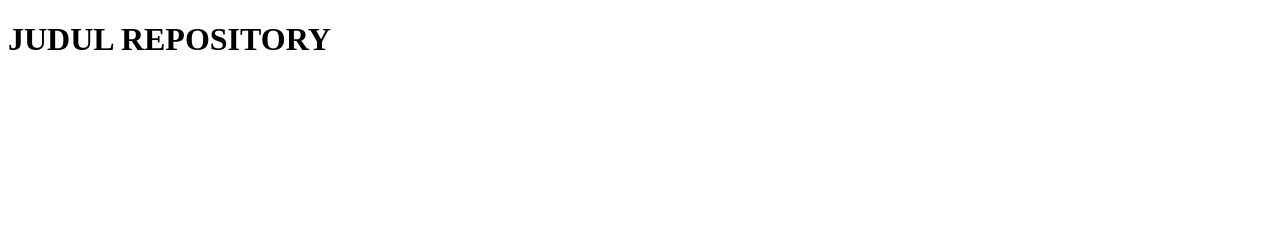
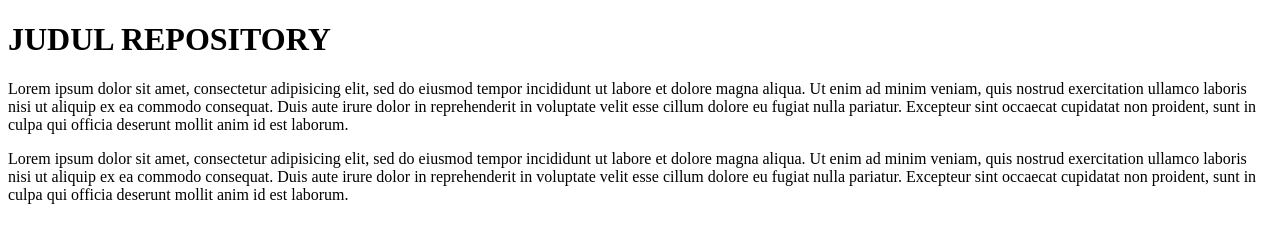
Before and after one commit to majidalfreidi/rekweb, a plain HTML site: page index.html in a window 1280 px wide. Drawn offline with Linux system fonts and the light colour scheme.

Commit message:
Menambahkan 2 paragraf lorem

```diff
--- a/index.html
+++ b/index.html
@@ -7,5 +7,19 @@
 
 	<h1>JUDUL REPOSITORY</h1>
 
+	<p>Lorem ipsum dolor sit amet, consectetur adipisicing elit, sed do eiusmod
+	tempor incididunt ut labore et dolore magna aliqua. Ut enim ad minim veniam,
+	quis nostrud exercitation ullamco laboris nisi ut aliquip ex ea commodo
+	consequat. Duis aute irure dolor in reprehenderit in voluptate velit esse
+	cillum dolore eu fugiat nulla pariatur. Excepteur sint occaecat cupidatat non
+	proident, sunt in culpa qui officia deserunt mollit anim id est laborum.</p>
+
+	<p>Lorem ipsum dolor sit amet, consectetur adipisicing elit, sed do eiusmod
+	tempor incididunt ut labore et dolore magna aliqua. Ut enim ad minim veniam,
+	quis nostrud exercitation ullamco laboris nisi ut aliquip ex ea commodo
+	consequat. Duis aute irure dolor in reprehenderit in voluptate velit esse
+	cillum dolore eu fugiat nulla pariatur. Excepteur sint occaecat cupidatat non
+	proident, sunt in culpa qui officia deserunt mollit anim id est laborum.</p>
+
 </body>
 </html>
```
